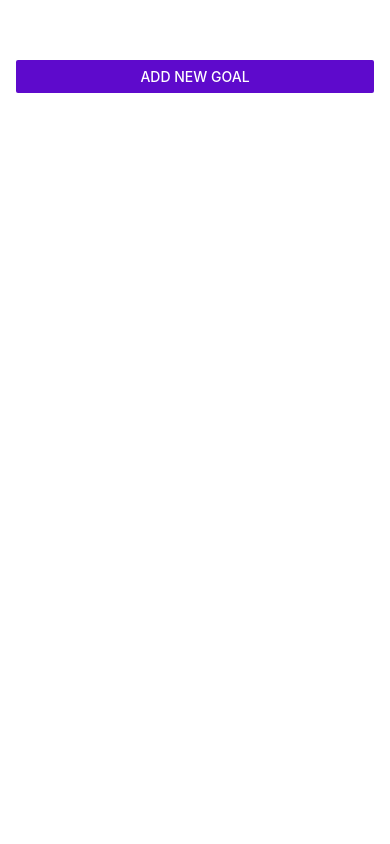
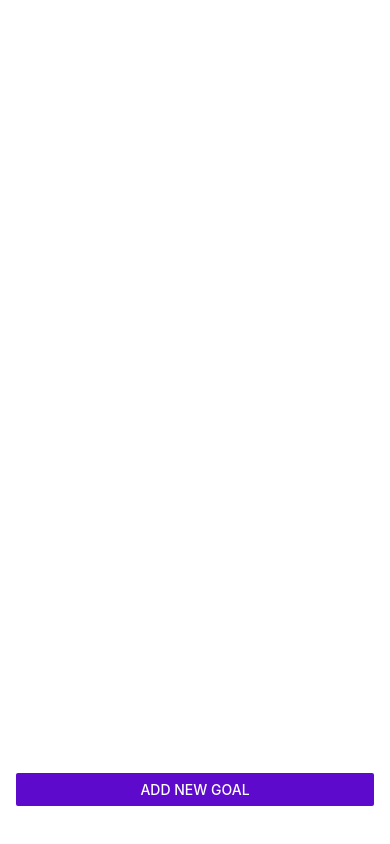
Before and after one commit to MauroHerreraJ/Meals, a React Native app: screen / in a window 390 px wide. Built offline with nearby package versions, Linux system fonts and the light colour scheme.

Commit message:
AppFinalizada

```diff
--- a/App.js
+++ b/App.js
@@ -39,9 +39,10 @@ export default function App() {
     <>
     <StatusBar style="light"/>
     <View style={styles.appContainer}>
-      <Button title='Add New Goal' color= "#5e0acc" onPress={startAddGoalsHandler}/>
 
-      <GoalImput  visible={modalVisible}
+
+      <GoalImput
+      visible={modalVisible}
       onAddGoal={addGoalHandler}
       onCancel={endAddGoalHandler}/>
 
@@ -49,6 +50,9 @@ export default function App() {
         <FlatList data={courseGoals} renderItem={itemData=>{return <GoalItem text={itemData.item.text} id={itemData.item.id} onDeleteItem={deleteGoalHandler}/>;}}
         keyExtractor={(item,index) => {return item.id;}}
         alwaysBounceVertical = {false}/>
+       <View style={styles.title}>
+        <Button title='Add New Goal' color= "#5e0acc" onPress={startAddGoalsHandler}/>
+        </View>
        </View>
 
     </View>
@@ -67,6 +71,9 @@ const styles = StyleSheet.create({
   },
   goalsContainer:{
     flex:5,
+  },
+  title:{
+    flex:0.1,
   }
 
 });
--- a/Components/GoalInput.js
+++ b/Components/GoalInput.js
@@ -13,10 +13,15 @@ function GoalImput(props) {
         setEnteredGoalText("");
       }
 
+      console.log(enteredGoalText);
+
     return (
-  <Modal visible={props.visible} animationType="slide">
+   <Modal visible={props.visible} animationType="slide">
     <View style={styles.inputContainer}>
-      <Image  style={styles.image}source={require("../assets/images/goal.png")}/>
+     <Image
+      style={styles.image}
+      source={require("../assets/images/goal.png")}
+     />
       <TextInput
       style={styles.textImput}
       placeholder='Your course goal!'
@@ -50,14 +55,15 @@ const styles= StyleSheet.create({
         justifyContent:"center",
         alignItems: "center",
         padding:16,
-        backgroundColor: "#311b6b"
+        backgroundColor: "#311b6b",
 
       },
 
       image:{
-        width:100,
-        height:100,
+        width:250,
+        height:250,
         margin:20,
+
       },
 
       textImput:{
@@ -67,7 +73,8 @@ const styles= StyleSheet.create({
         width:"100%",
         padding: 12,
         color:"#120438",
-        borderRadius:6
+        borderRadius:6,
+
 
       },
       buttonContainer:{
--- a/package.json
+++ b/package.json
@@ -12,7 +12,10 @@
     "expo": "~51.0.8",
     "expo-status-bar": "~1.12.1",
     "react": "18.2.0",
-    "react-native": "0.74.1"
+    "react-native": "0.74.1",
+    "react-native-web": "~0.19.10",
+    "react-dom": "18.2.0",
+    "@expo/metro-runtime": "~3.2.1"
   },
   "devDependencies": {
     "@babel/core": "^7.20.0"
```
Also changed, not shown: 1 other file (tests, documents, lock files or other folders).
